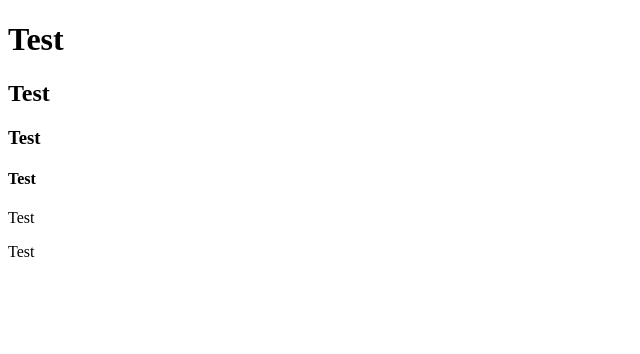
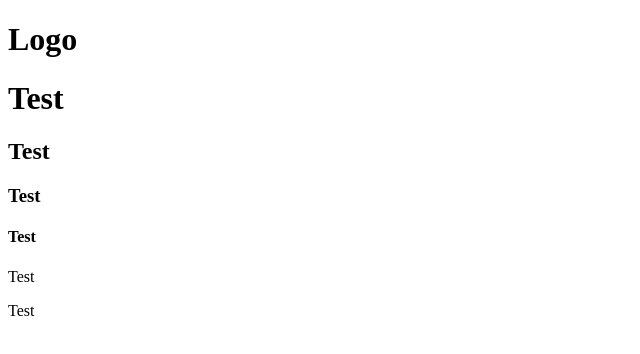
Before and after one commit to limminhoooo/test, a plain HTML site: page index.html in a window 1280 px wide. Shown: the whole page, without its empty margins (0-640 px from the left). Drawn offline with Linux system fonts and the light colour scheme.

Commit message:
header add

```diff
--- a/index.html
+++ b/index.html
@@ -7,6 +7,11 @@
     <title>Document</title>
 </head>
 <body>
+    <header>
+        <h1>
+            Logo
+        </h1>
+    </header>
     <h1>Test</h1>
     <h2>Test</h2>
     <h3>Test</h3>
```
